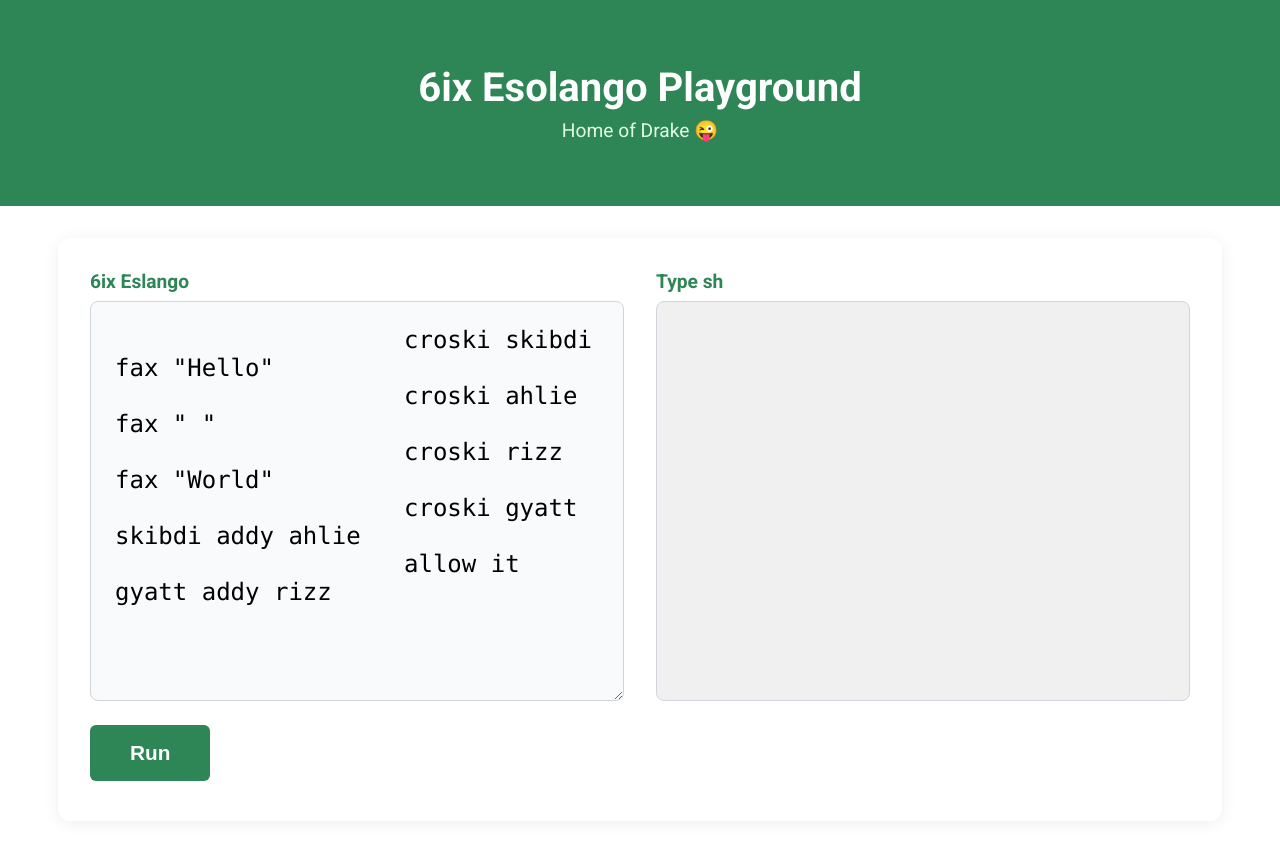
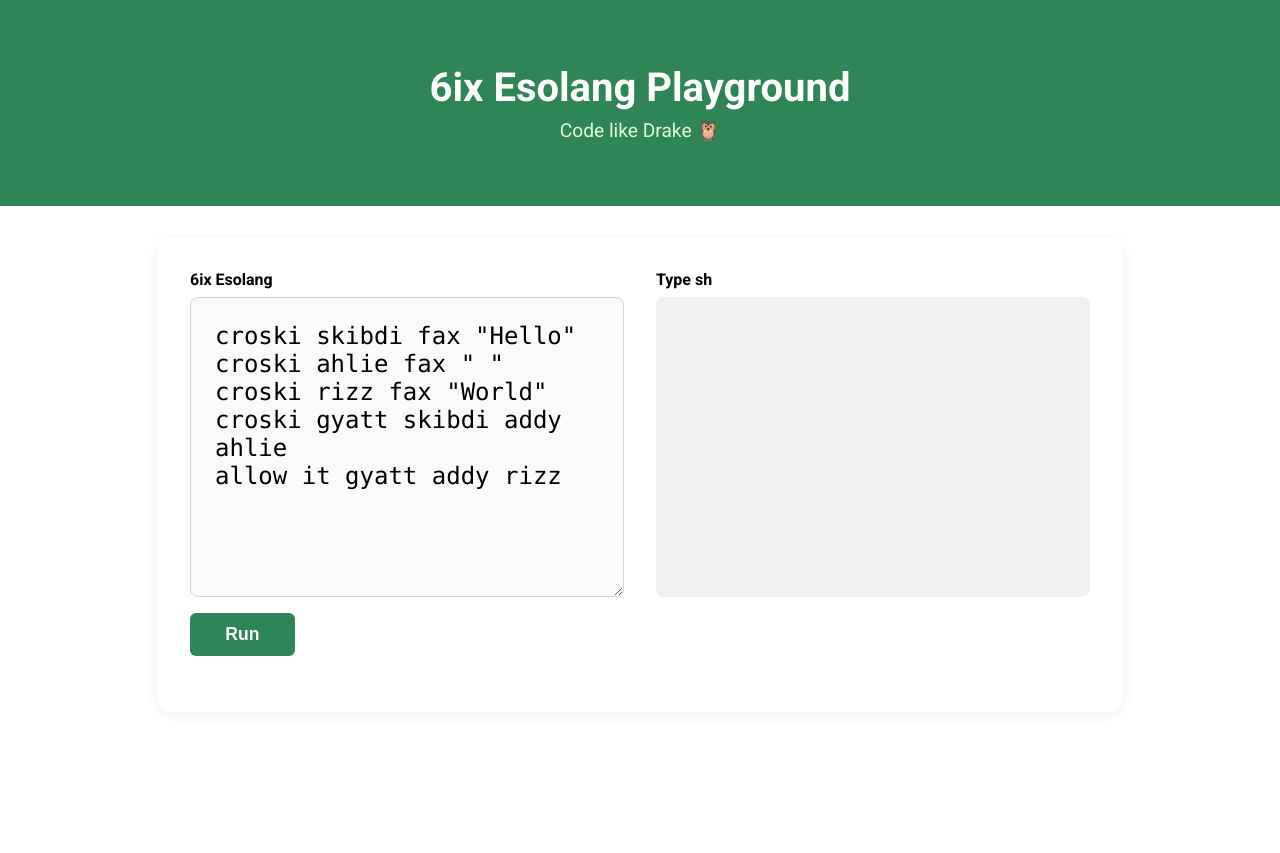
Before and after one commit to ryan-mai/6ix-esolang, a Flask app: page / in a window 1280 px wide. After the commit the page ends 656 px from the top, so only its background shows below. Run offline with Flask 3, Linux system fonts and the light colour scheme.

Commit message:
Reformatted default text in playground

```diff
--- a/templates/playground.html
+++ b/templates/playground.html
@@ -2,6 +2,7 @@
 <html lang="en">
 <head>
     <meta charset="UTF-8">
+    <meta name="viewport" content="width=device-width, initial-scale=1.0">
     <title>Slang Playground</title>
     <link href="https://fonts.googleapis.com/css?family=Roboto:400,700&display=swap" rel="stylesheet">
     <style>
@@ -25,18 +26,18 @@
             text-align: center;
         }
         .container {
-            max-width: 1100px;
+            max-width: 900px;
             margin: 2rem auto;
             background: #fff;
             border-radius: 12px;
             box-shadow: 0 2px 16px rgba(0,0,0,0.07);
             padding: 2rem 2rem 2.5rem 2rem;
         }
-        .io-row {
+        .io-flex {
             display: flex;
             gap: 2rem;
         }
-        .input-section, .output-section {
+        .input-area, .output-area {
             flex: 1 1 0;
             display: flex;
             flex-direction: column;
@@ -53,19 +54,20 @@
         }
         textarea {
             width: 100%;
-            height: 400px;
+            height: 300px;
             font-size: 1.5rem;
-            font-family: 'Fira Mono', 'Consolas', monospace;
+            font-family: 'Consolas', monospace;
             border: 1px solid #d1d5db;
             border-radius: 8px;
             padding: 1.5rem;
+            margin-bottom: 1rem;
             background: #f8fafc;
             resize: vertical;
             box-sizing: border-box;
             transition: border 0.2s;
         }
         textarea:focus {
-            border: 2px solid var(--ifm-color-primary);
+            border: 1.5px solid var(--ifm-color-primary);
             outline: none;
         }
         .button {
@@ -73,12 +75,12 @@
             color: #fff;
             border: none;
             border-radius: 6px;
-            padding: 1rem 2.5rem;
-            font-size: 1.3rem;
+            padding: 0.7rem 2.2rem;
+            font-size: 1.1rem;
             font-weight: 600;
             cursor: pointer;
             transition: background 0.2s;
-            margin-top: 1.5rem;
+            margin-bottom: 1rem;
             align-self: flex-start;
         }
         .button:hover {
@@ -88,58 +90,49 @@
             background: #f0f0f0;
             border-radius: 8px;
             padding: 1.5rem;
-            min-height: 400px;
+            min-height: 300px;
             font-size: 1.5rem;
             font-family: 'Fira Mono', 'Consolas', monospace;
             color: #222;
+            margin-top: 0;
             white-space: pre-wrap;
+            width: 100%;
             box-sizing: border-box;
-            border: 1px solid #d1d5db;
         }
-        .section-title {
-            font-size: 1.2rem;
-            font-weight: 600;
-            margin-bottom: 0.5rem;
-            color: #2e8555;
+        @media (max-width: 900px) {
+            .io-flex {
+                flex-direction: column;
+                gap: 1rem;
+            }
         }
-        @media (max-width: 1100px) {
+        @media (max-width: 600px) {
             .container {
                 padding: 1rem;
             }
-            .io-row {
-                flex-direction: column;
-                gap: 1.5rem;
-            }
-            #output, textarea {
-                min-height: 200px;
-                height: 200px;
-                font-size: 1.1rem;
-                padding: 1rem;
+            .heroBanner {
+                padding: 2rem 0 1rem 0;
             }
         }
     </style>
 </head>
 <body>
     <div class="heroBanner">
-        <h1>6ix Esolango Playground</h1>
-        <div class="subtitle">Home of Drake 😜</div>
+        <h1>6ix Esolang Playground</h1>
+        <div class="subtitle">Code like Drake 🦉</div>
     </div>
     <div class="container">
-        <div class="io-row">
-
-            <div class="input-section">
-                <div class="section-title">6ix Eslango</div>
-                <textarea id="code" placeholder="Type your code here...">
-                    croski skibdi fax "Hello"
-                    croski ahlie fax " "
-                    croski rizz fax "World"
-                    croski gyatt skibdi addy ahlie
-                    allow it gyatt addy rizz
-                </textarea>
+        <div class="io-flex">
+            <div class="input-area">
+                <label for="code" style="font-weight:600;margin-bottom:0.5rem;">6ix Esolang</label>
+                <textarea id="code" placeholder="Type your code here...">croski skibdi fax "Hello"
+croski ahlie fax " "
+croski rizz fax "World"
+croski gyatt skibdi addy ahlie
+allow it gyatt addy rizz</textarea>
                 <button class="button" onclick="runCode()">Run</button>
             </div>
-            <div class="output-section">
-                <div class="section-title">Type sh</div>
+            <div class="output-area">
+                <label for="output" style="font-weight:600;margin-bottom:0.5rem;">Type sh</label>
                 <div id="output"></div>
             </div>
         </div>
```
Also changed, not shown: my-website/src/interpreter.js (added, +15 -0 lines), my-website/src/pages/markdown-page.md (added, +7 -0 lines), my-website/src/pages/my-react-page.js (added, +11 -0 lines), my-website/src/pages/playground.js (added, +49 -0 lines), playground.html (deleted, +0 -129 lines).
